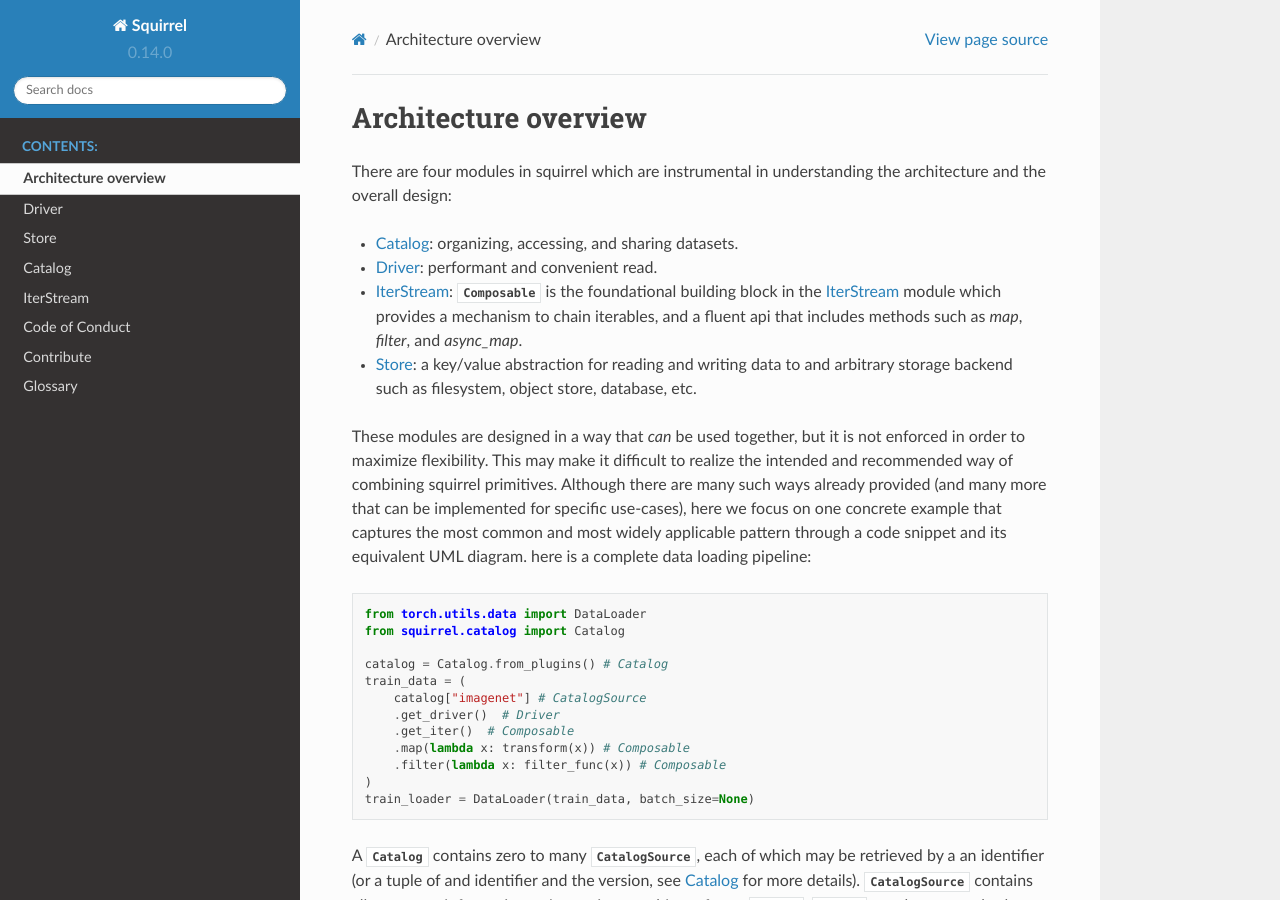
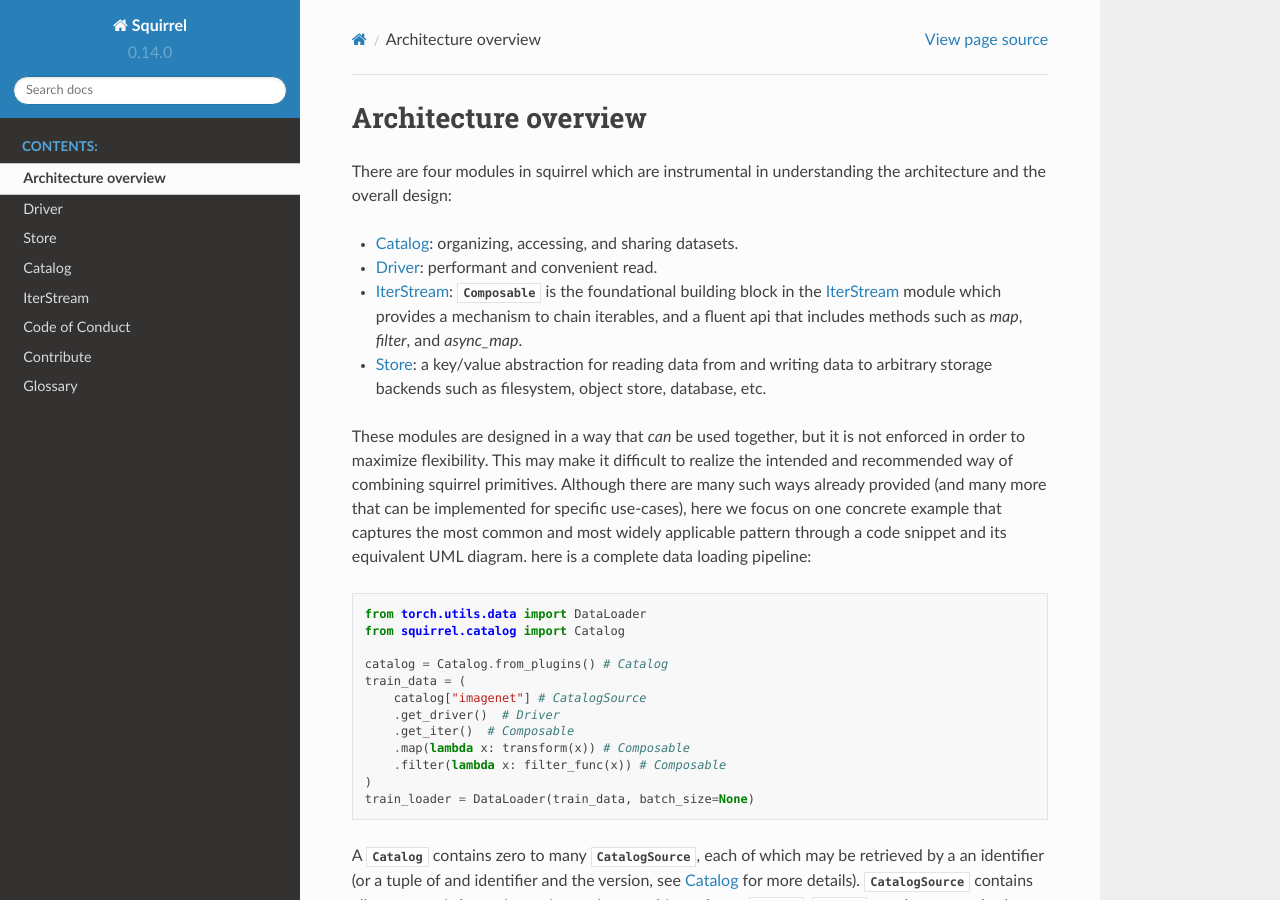
Before and after one commit to merantix-momentum/squirrel-core, a Sphinx documentation site: the page built from docs/usage/architecture_overview.rst, in a window 1280 px wide and 900 px high. Built offline with Sphinx 7.4.7 and the Read the Docs theme 2.0.0, drawn with Linux system fonts in a browser that asks for light colours; the version number is read from the project's files by our own code.

Commit message:
Update docs/usage/architecture_overview.rst
Co-authored-by: Alp Arıbal <AlpAribal@users.noreply.github.com>

```diff
--- a/docs/usage/architecture_overview.rst
+++ b/docs/usage/architecture_overview.rst
@@ -6,7 +6,7 @@ There are four modules in squirrel which are instrumental in understanding the a
 * :ref:`catalog`: organizing, accessing, and sharing datasets.
 * :ref:`driver`: performant and convenient read.
 * :ref:`iterstream`: :py:class:`Composable` is the foundational building block in the :ref:`iterstream` module which provides a mechanism to chain iterables, and a fluent api that includes methods such as `map`, `filter`, and `async_map`.
-* :ref:`store`: a key/value abstraction for reading and writing data to and arbitrary storage backend such as filesystem, object store, database, etc.
+* :ref:`store`: a key/value abstraction for reading data from and writing data to arbitrary storage backends such as filesystem, object store, database, etc.
 
 These modules are designed in a way that `can` be
 used together, but it is not enforced in order to maximize flexibility. This may make it difficult to realize the
```
